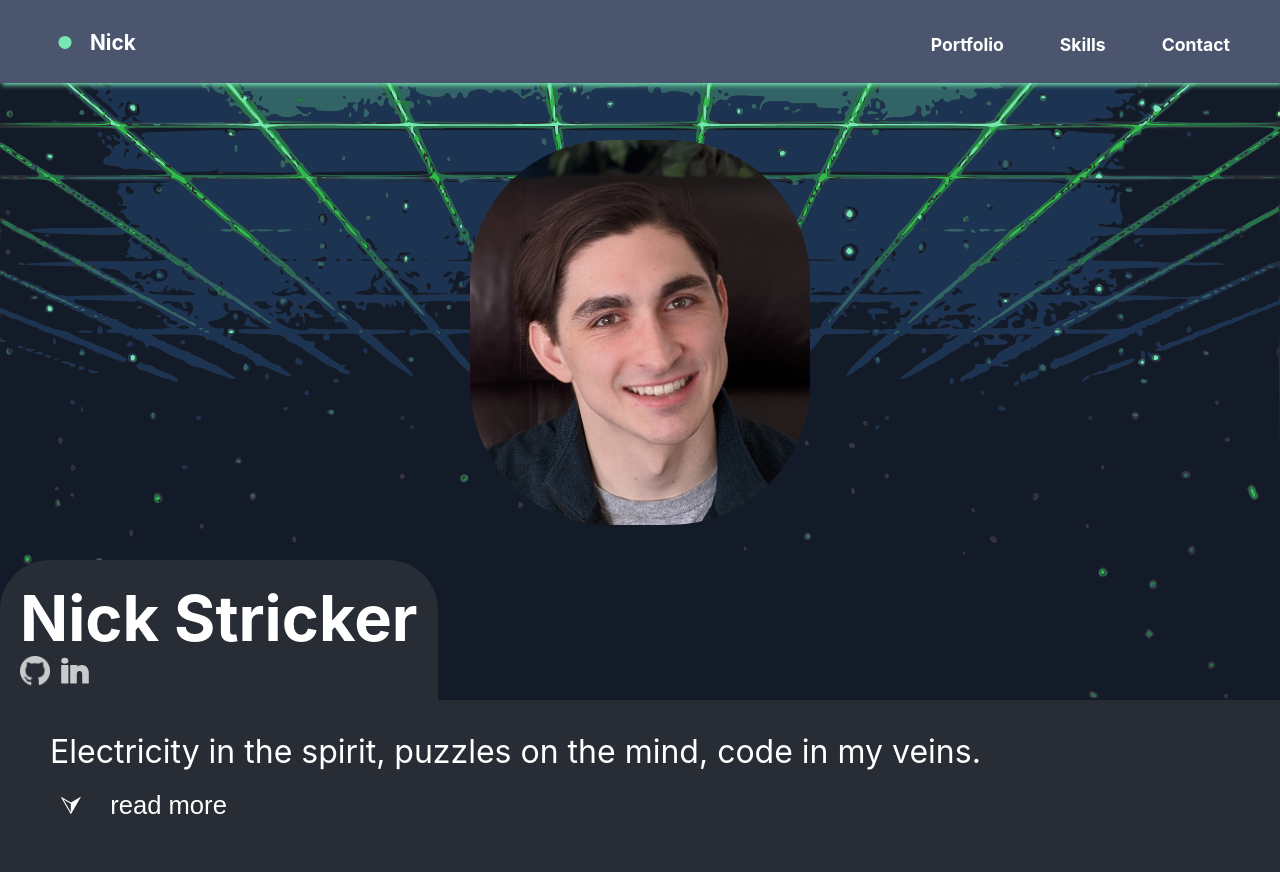
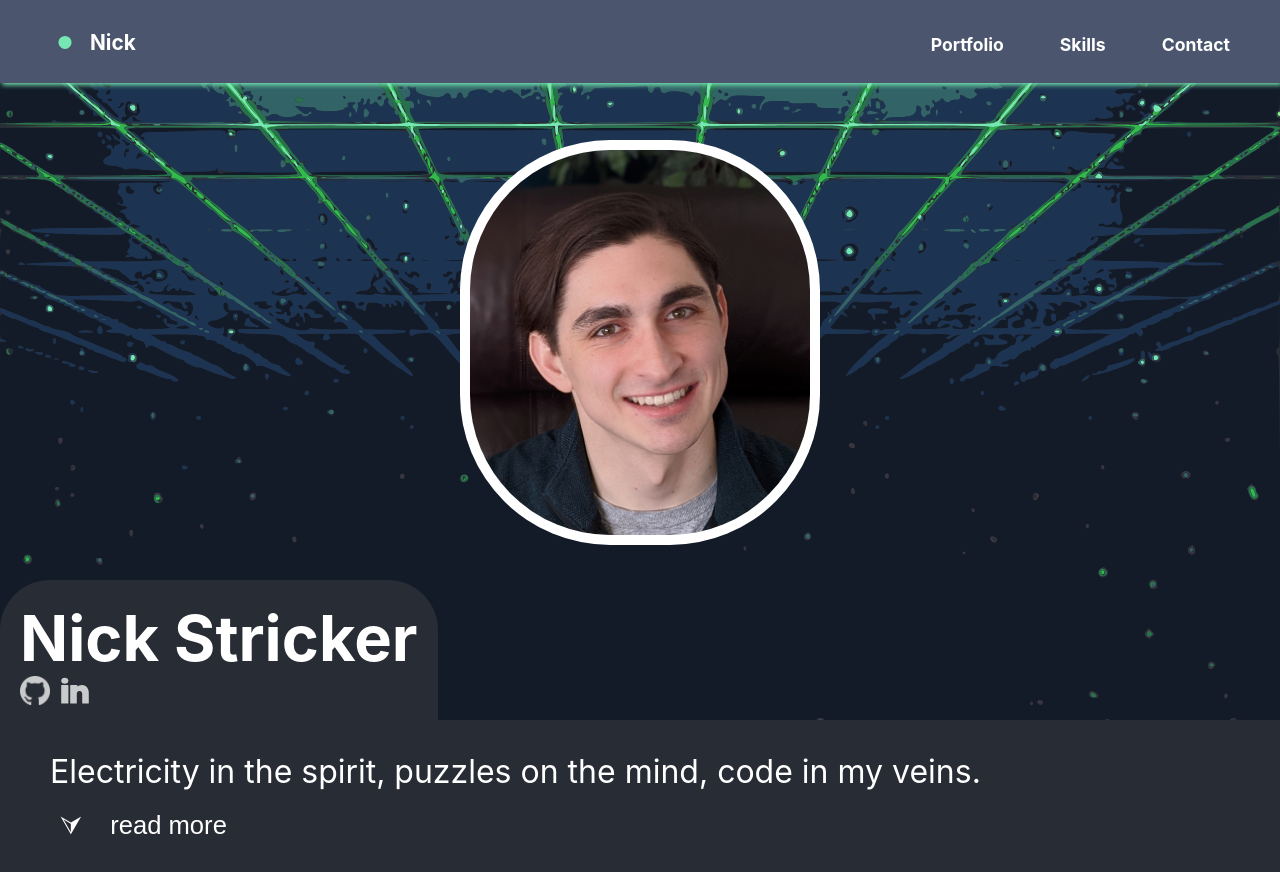
Before and after one commit to NickStrick/My-Portfolio, a React (Create React App) app in the folder portfolio/: page / in a window 1280 px wide. Shown: the top 872 px of the page. Built offline with nearby package versions, Linux system fonts and the light colour scheme; no server answers.

Commit message:
homepage code removal

```diff
--- a/portfolio/src/components/HomePage.js
+++ b/portfolio/src/components/HomePage.js
@@ -8,12 +8,15 @@ import SkillsSection from './skills/SkillsSection.js';
 import Pfp from '../images/pfp.jpg';
 import PfpThree from '../images/pfp3.jpg';
 
+
 const HomePage = (props) => {
 
     return (
         <React.Fragment>
             <div className='pfp-background'>
-                <img id='pfp' src={PfpThree} alt='Nick S profile picture' />
+                <div className='pfp-overflow'>
+                <img id='pfp' src={PfpThree} alt='Nick S profile picture' /></div>
+
             </div>
 
             <div className="container home-container">
```
